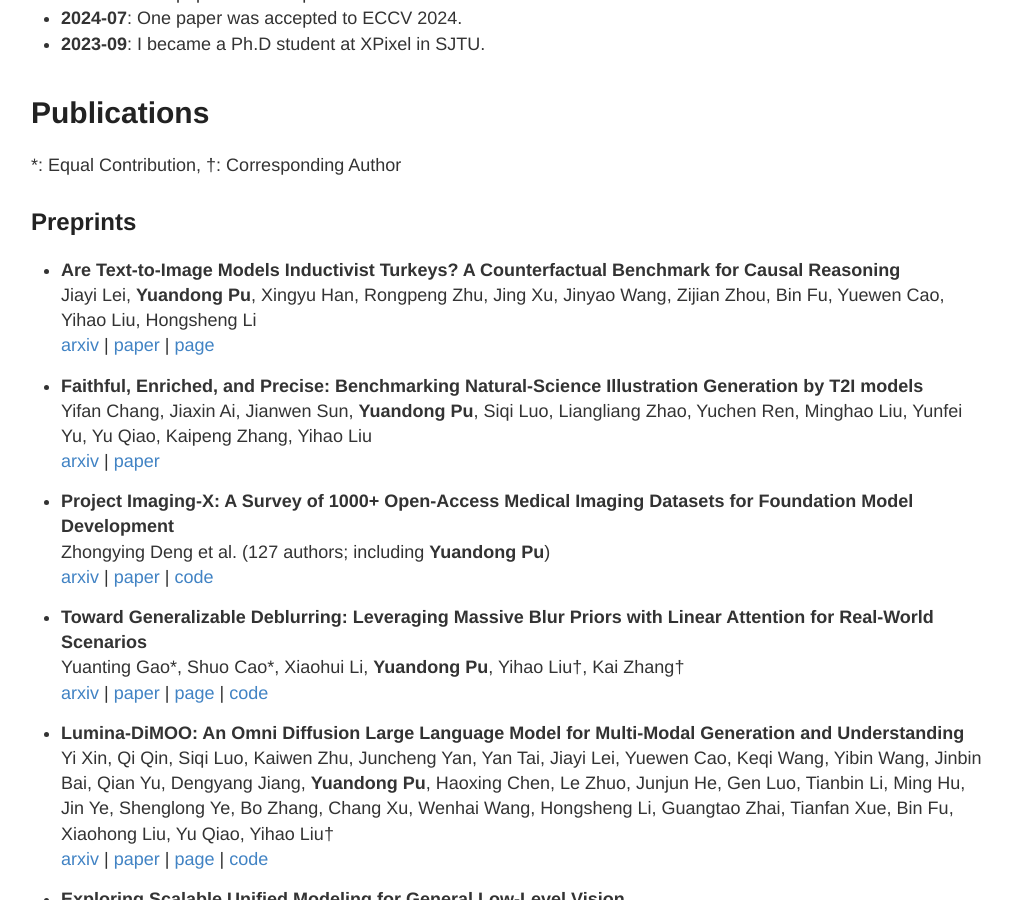
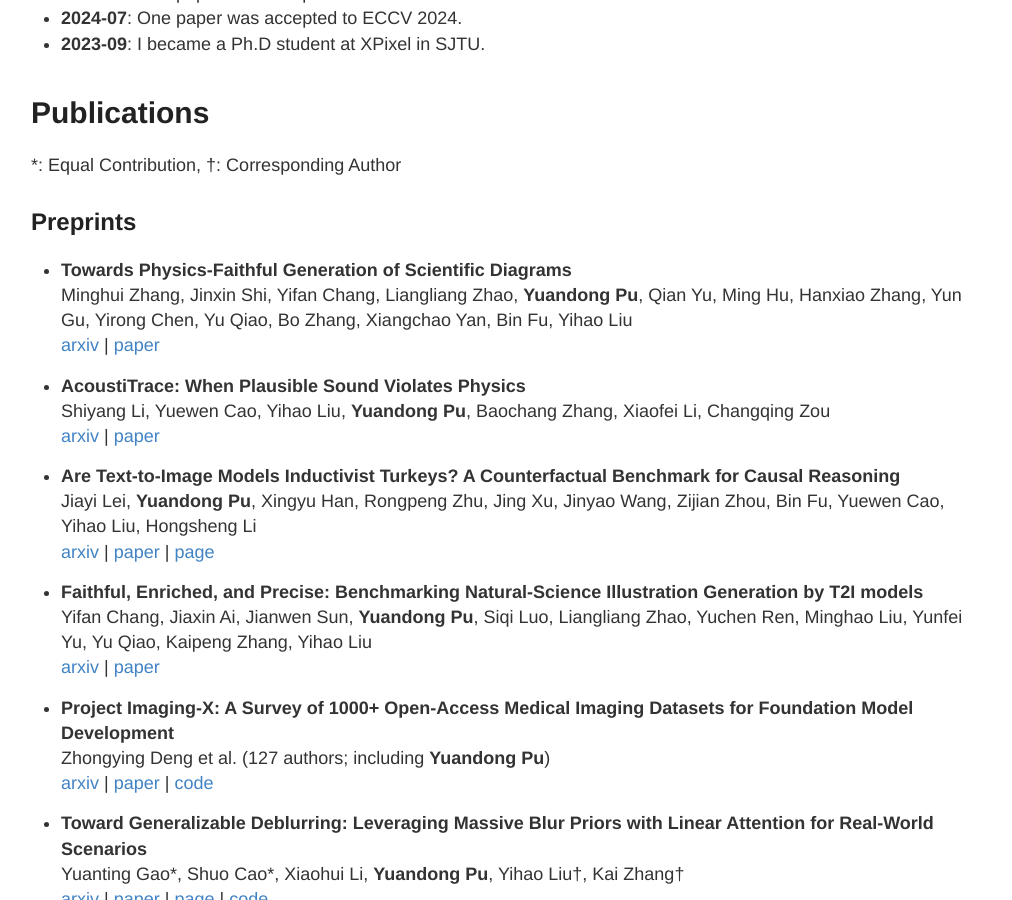
Before and after one commit to Andrew0613/Andrew0613.github.io, a Jekyll site: the page built from index.md, in a window 1280 px wide and 900 px high, scrolled down 634 px. Shown: the whole window, without its empty margins (129-1141 px from the left). Built offline with Jekyll 4.4.1, drawn with Linux system fonts in a browser that asks for light colours; some of the changed text lies outside the part shown.

Commit message:
Add August 2026 preprints

```diff
--- a/index.md
+++ b/index.md
@@ -27,6 +27,14 @@ My current research interest mainly lies in generative modeling and agents.
 \*: Equal Contribution, †: Corresponding Author
 
 ## Preprints
+
+- **Towards Physics-Faithful Generation of Scientific Diagrams** <br>
+    Minghui Zhang, Jinxin Shi, Yifan Chang, Liangliang Zhao, **Yuandong Pu**, Qian Yu, Ming Hu, Hanxiao Zhang, Yun Gu, Yirong Chen, Yu Qiao, Bo Zhang, Xiangchao Yan, Bin Fu, Yihao Liu <br>
+    [arxiv](https://arxiv.org/abs/2608.13112) | [paper](https://arxiv.org/pdf/2608.13112)
+
+- **AcoustiTrace: When Plausible Sound Violates Physics** <br>
+    Shiyang Li, Yuewen Cao, Yihao Liu, **Yuandong Pu**, Baochang Zhang, Xiaofei Li, Changqing Zou <br>
+    [arxiv](https://arxiv.org/abs/2608.02035) | [paper](https://arxiv.org/pdf/2608.02035)
 
 - **Are Text-to-Image Models Inductivist Turkeys? A Counterfactual Benchmark for Causal Reasoning** <br>
     Jiayi Lei, **Yuandong Pu**, Xingyu Han, Rongpeng Zhu, Jing Xu, Jinyao Wang, Zijian Zhou, Bin Fu, Yuewen Cao, Yihao Liu, Hongsheng Li <br>
```
Also changed, not shown: other parts of index.md (+1 -1 lines).
